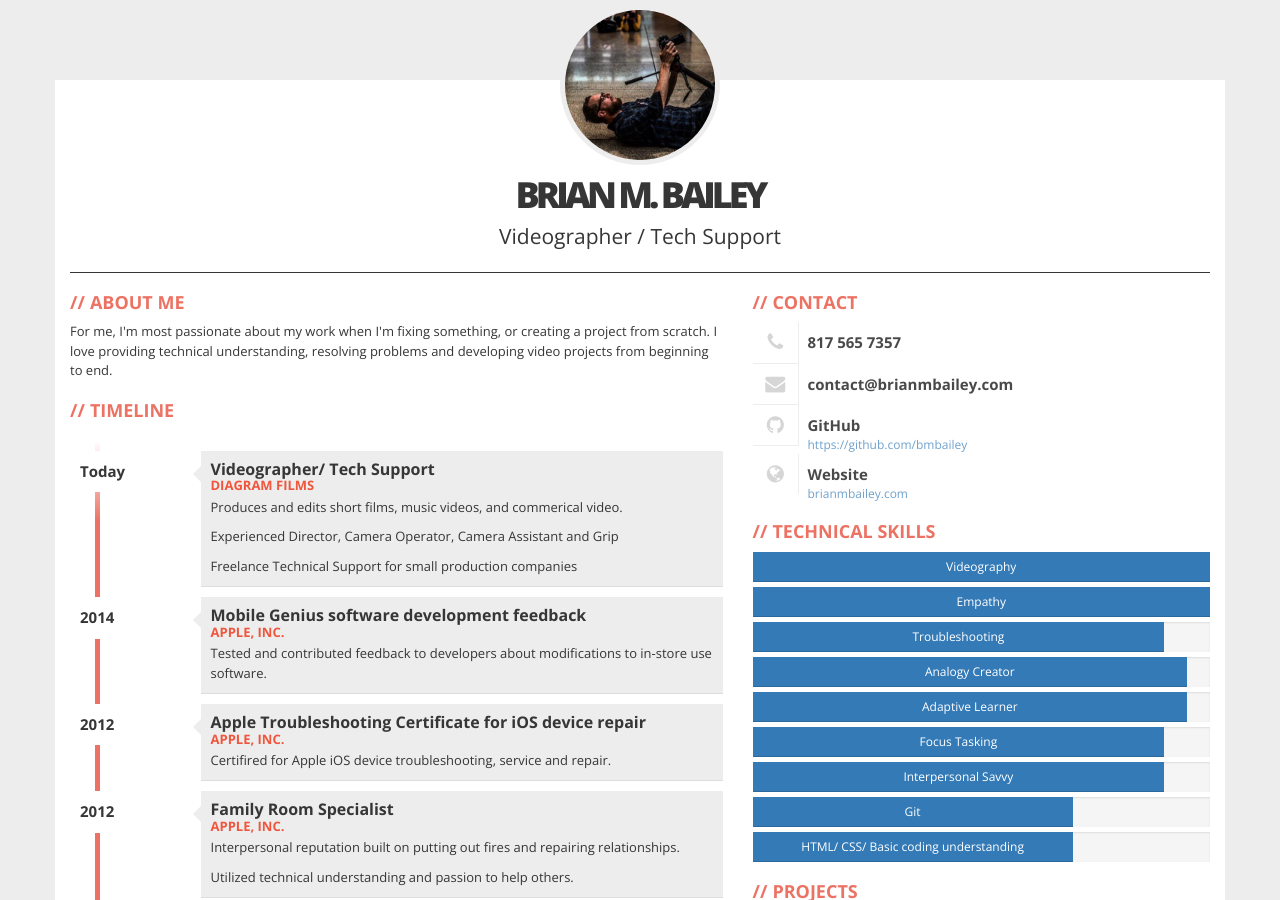
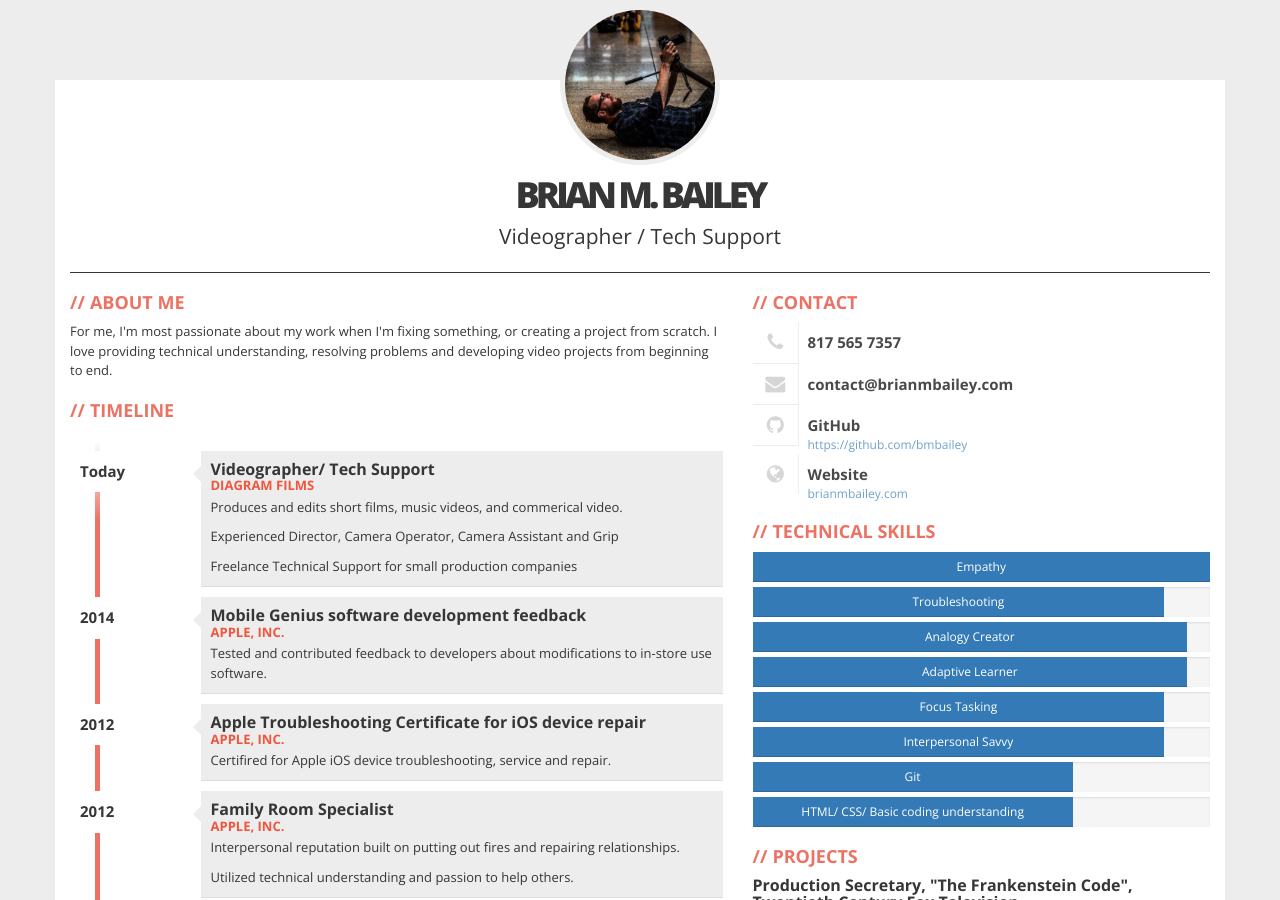
Before and after one commit to Bmbailey/Resume, a Jekyll site: the page built from index.html, in a window 1280 px wide and 900 px high. Built offline with Jekyll 4.4.1, drawn with Linux system fonts in a browser that asks for light colours; nearby versions of some CDN libraries.

Commit message:
Removed 'videography'

```diff
--- a/_data/skills.yml
+++ b/_data/skills.yml
@@ -1,8 +1,3 @@
-- name: Videography
-  level:
-    description: Expert
-    value: 100
-
 - name: Empathy
   level:
     description: Expert
```
